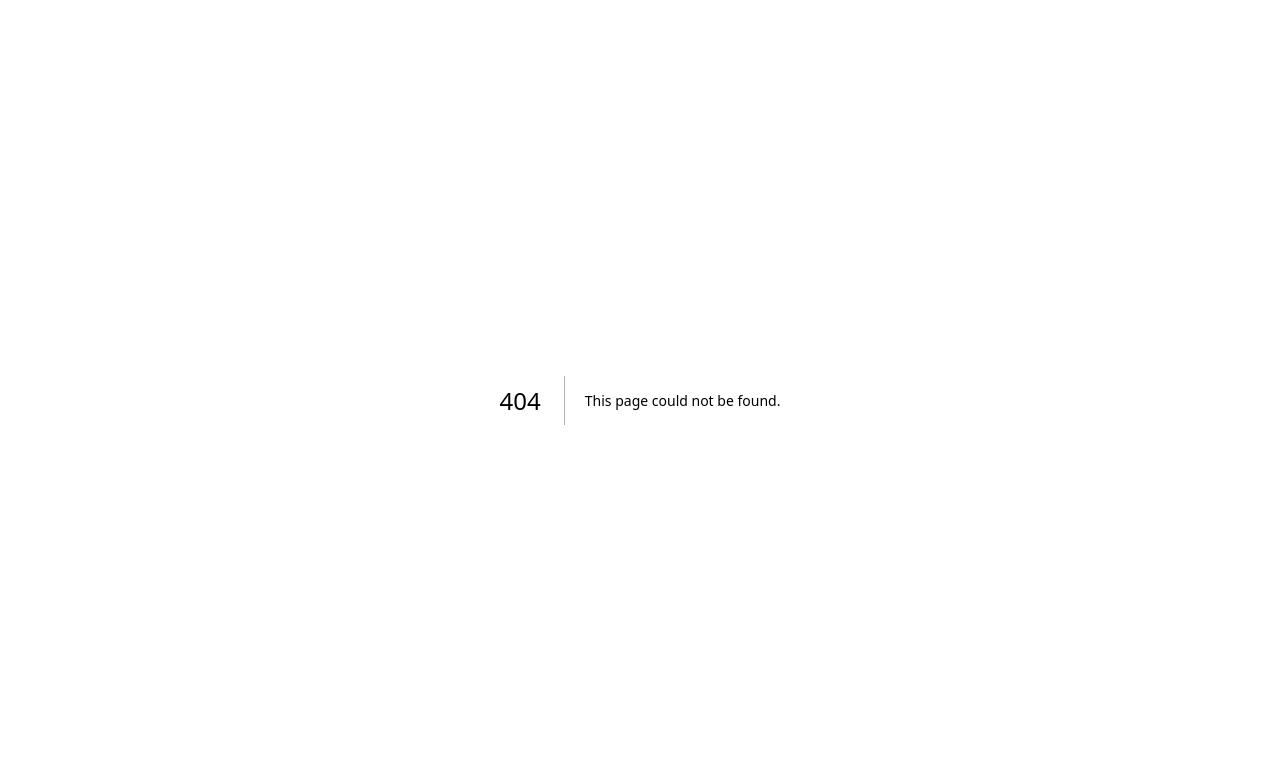
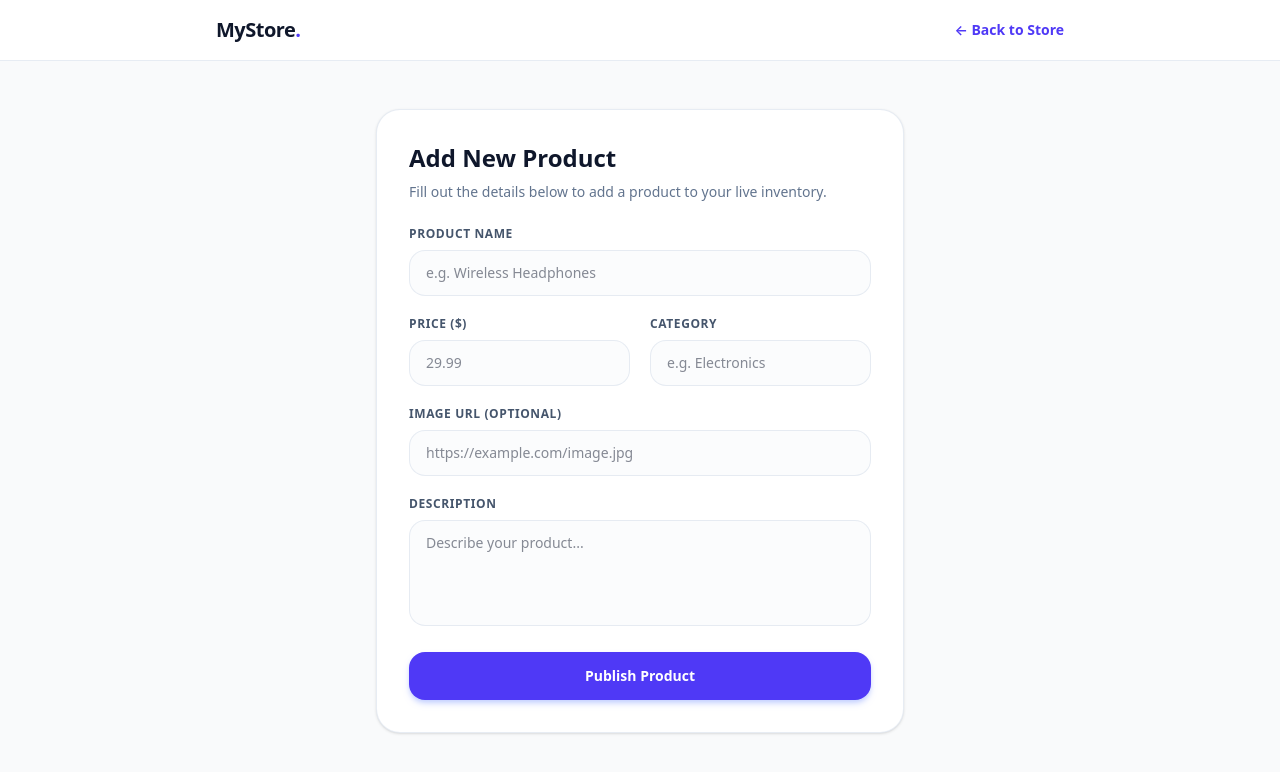
Before and after one commit to Evansjones-code/my-store, a Next.js app in the folder ecommerce-web/: page /admin in a window 1280 px wide. Before the commit this address had no page. Shown: the top 772 px of the page. Built offline with nearby package versions, Linux system fonts and the light colour scheme; no server answers.

Commit message:
Add admin page component

```diff
--- /dev/null
+++ b/ecommerce-web/app/admin/page.tsx
@@ -0,0 +1,174 @@
+"use client";
+
+import { useState } from "react";
+import Link from "next/link";
+
+const API_URL = process.env.NEXT_PUBLIC_API_URL || "http://127.0.0.1:8000";
+
+export default function AdminPage() {
+  const [name, setName] = useState("");
+  const [price, setPrice] = useState("");
+  const [description, setDescription] = useState("");
+  const [category, setCategory] = useState("");
+  const [imageUrl, setImageUrl] = useState("");
+  const [loading, setLoading] = useState(false);
+  const [successMessage, setSuccessMessage] = useState("");
+  const [errorMessage, setErrorMessage] = useState("");
+
+  const handleSubmit = async (e: React.FormEvent) => {
+    e.preventDefault();
+    setLoading(true);
+    setSuccessMessage("");
+    setErrorMessage("");
+
+    try {
+      const res = await fetch(`${API_URL}/products`, {
+        method: "POST",
+        headers: {
+          "Content-Type": "application/json",
+        },
+        body: JSON.stringify({
+          name,
+          price: parseFloat(price),
+          description,
+          category,
+          image_url: imageUrl || null,
+        }),
+      });
+
+      if (res.ok) {
+        setSuccessMessage("Product added successfully!");
+        setName("");
+        setPrice("");
+        setDescription("");
+        setCategory("");
+        setImageUrl("");
+      } else {
+        const errData = await res.json();
+        setErrorMessage(errData.detail || "Failed to add product.");
+      }
+    } catch (err) {
+      setErrorMessage("Network error. Could not connect to backend.");
+    } finally {
+      setLoading(false);
+    }
+  };
+
+  return (
+    <div className="min-h-screen bg-slate-50/70 text-slate-900">
+      <header className="border-b border-slate-200/80 bg-white/90 backdrop-blur-md">
+        <div className="mx-auto flex max-w-4xl items-center justify-between px-6 py-4">
+          <Link href="/" className="text-xl font-bold tracking-tight text-slate-900">
+            MyStore<span className="text-indigo-600">.</span>
+          </Link>
+          <Link href="/" className="text-sm font-semibold text-indigo-600 hover:underline">
+            ← Back to Store
+          </Link>
+        </div>
+      </header>
+
+      <main className="mx-auto max-w-xl px-6 py-12">
+        <div className="rounded-3xl border border-slate-200/80 bg-white p-8 shadow-sm">
+          <h2 className="text-2xl font-black text-slate-900 mb-2">Add New Product</h2>
+          <p className="text-sm text-slate-500 mb-6">
+            Fill out the details below to add a product to your live inventory.
+          </p>
+
+          {successMessage && (
+            <div className="mb-6 rounded-2xl bg-emerald-50 border border-emerald-200 p-4 text-sm font-semibold text-emerald-700">
+              {successMessage}
+            </div>
+          )}
+
+          {errorMessage && (
+            <div className="mb-6 rounded-2xl bg-rose-50 border border-rose-200 p-4 text-sm font-semibold text-rose-700">
+              {errorMessage}
+            </div>
+          )}
+
+          <form onSubmit={handleSubmit} className="space-y-5">
+            <div>
+              <label className="block text-xs font-bold uppercase tracking-wider text-slate-600 mb-2">
+                Product Name
+              </label>
+              <input
+                type="text"
+                required
+                value={name}
+                onChange={(e) => setName(e.target.value)}
+                placeholder="e.g. Wireless Headphones"
+                className="w-full rounded-2xl border border-slate-200/80 bg-slate-50/50 px-4 py-3 text-sm text-slate-900 focus:bg-white focus:border-indigo-500 focus:outline-none focus:ring-2 focus:ring-indigo-500/20 transition-all"
+              />
+            </div>
+
+            <div className="grid grid-cols-1 gap-5 sm:grid-cols-2">
+              <div>
+                <label className="block text-xs font-bold uppercase tracking-wider text-slate-600 mb-2">
+                  Price ($)
+                </label>
+                <input
+                  type="number"
+                  step="0.01"
+                  required
+                  value={price}
+                  onChange={(e) => setPrice(e.target.value)}
+                  placeholder="29.99"
+                  className="w-full rounded-2xl border border-slate-200/80 bg-slate-50/50 px-4 py-3 text-sm text-slate-900 focus:bg-white focus:border-indigo-500 focus:outline-none focus:ring-2 focus:ring-indigo-500/20 transition-all"
+                />
+              </div>
+
+              <div>
+                <label className="block text-xs font-bold uppercase tracking-wider text-slate-600 mb-2">
+                  Category
+                </label>
+                <input
+                  type="text"
+                  required
+                  value={category}
+                  onChange={(e) => setCategory(e.target.value)}
+                  placeholder="e.g. Electronics"
+                  className="w-full rounded-2xl border border-slate-200/80 bg-slate-50/50 px-4 py-3 text-sm text-slate-900 focus:bg-white focus:border-indigo-500 focus:outline-none focus:ring-2 focus:ring-indigo-500/20 transition-all"
+                />
+              </div>
+            </div>
+
+            <div>
+              <label className="block text-xs font-bold uppercase tracking-wider text-slate-600 mb-2">
+                Image URL (Optional)
+              </label>
+              <input
+                type="url"
+                value={imageUrl}
+                onChange={(e) => setImageUrl(e.target.value)}
+                placeholder="https://example.com/image.jpg"
+                className="w-full rounded-2xl border border-slate-200/80 bg-slate-50/50 px-4 py-3 text-sm text-slate-900 focus:bg-white focus:border-indigo-500 focus:outline-none focus:ring-2 focus:ring-indigo-500/20 transition-all"
+              />
+            </div>
+
+            <div>
+              <label className="block text-xs font-bold uppercase tracking-wider text-slate-600 mb-2">
+                Description
+              </label>
+              <textarea
+                rows={4}
+                required
+                value={description}
+                onChange={(e) => setDescription(e.target.value)}
+                placeholder="Describe your product..."
+                className="w-full rounded-2xl border border-slate-200/80 bg-slate-50/50 px-4 py-3 text-sm text-slate-900 focus:bg-white focus:border-indigo-500 focus:outline-none focus:ring-2 focus:ring-indigo-500/20 transition-all resize-none"
+              />
+            </div>
+
+            <button
+              type="submit"
+              disabled={loading}
+              className="w-full rounded-2xl bg-indigo-600 py-3.5 text-sm font-semibold text-white shadow-md shadow-indigo-200 transition-all hover:bg-indigo-500 active:scale-[0.98] cursor-pointer disabled:opacity-50"
+            >
+              {loading ? "Adding Product..." : "Publish Product"}
+            </button>
+          </form>
+        </div>
+      </main>
+    </div>
+  );
+}
```
